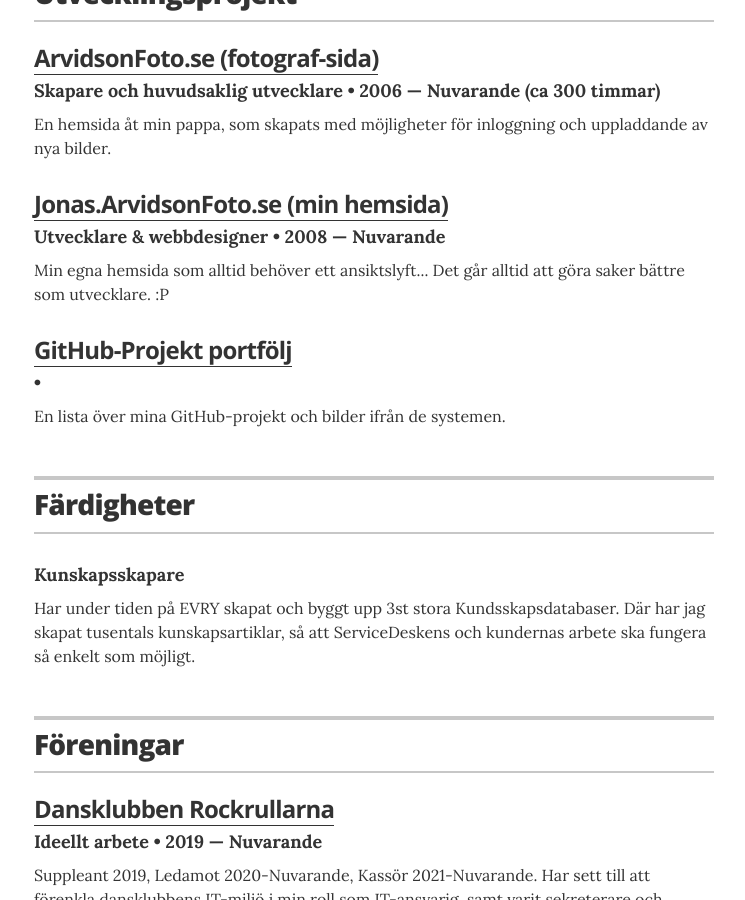
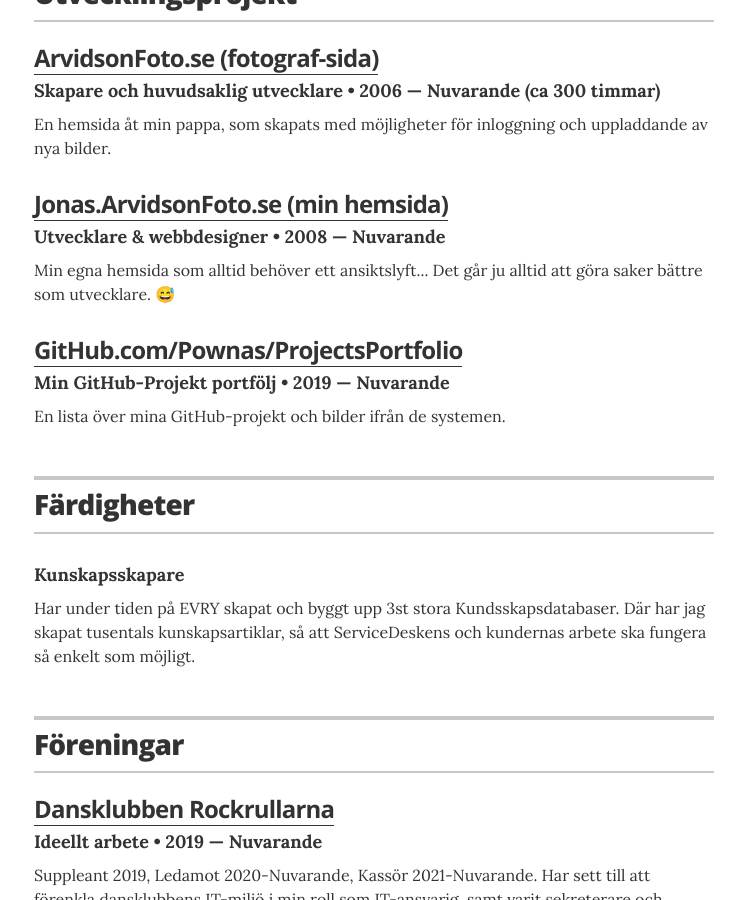
Before and after one commit to pownas/CV, a Jekyll site: the page built from index.html, in a window 1280 px wide and 900 px high, scrolled down 2036 px. Shown: the whole window, without its empty margins (266-1011 px from the left). Built offline with Jekyll 4.4.1, drawn with Linux system fonts in a browser that asks for light colours.

Commit message:
Uppdaterat Projektportföljen

```diff
--- a/_data/projects.yml
+++ b/_data/projects.yml
@@ -13,10 +13,10 @@
   role: "Utvecklare & webbdesigner"
   duration: "2008 &mdash; Nuvarande"
   url: "https://jonas.arvidsonfoto.se/"
-  description: "Min egna hemsida som alltid behöver ett ansiktslyft... Det går alltid att göra saker bättre som utvecklare. :P"
+  description: "Min egna hemsida som alltid behöver ett ansiktslyft... Det går ju alltid att göra saker bättre som utvecklare. 😅"
 
-- project: "GitHub-Projekt portfölj"
-  role: ""
-  duration: ""
+- project: "GitHub.com/Pownas/ProjectsPortfolio"
+  role: "Min GitHub-Projekt portfölj"
+  duration: "2019  &mdash; Nuvarande"
   url: "https://github.com/pownas/ProjectsPortfolio"
   description: "En lista över mina GitHub-projekt och bilder ifrån de systemen."
```
